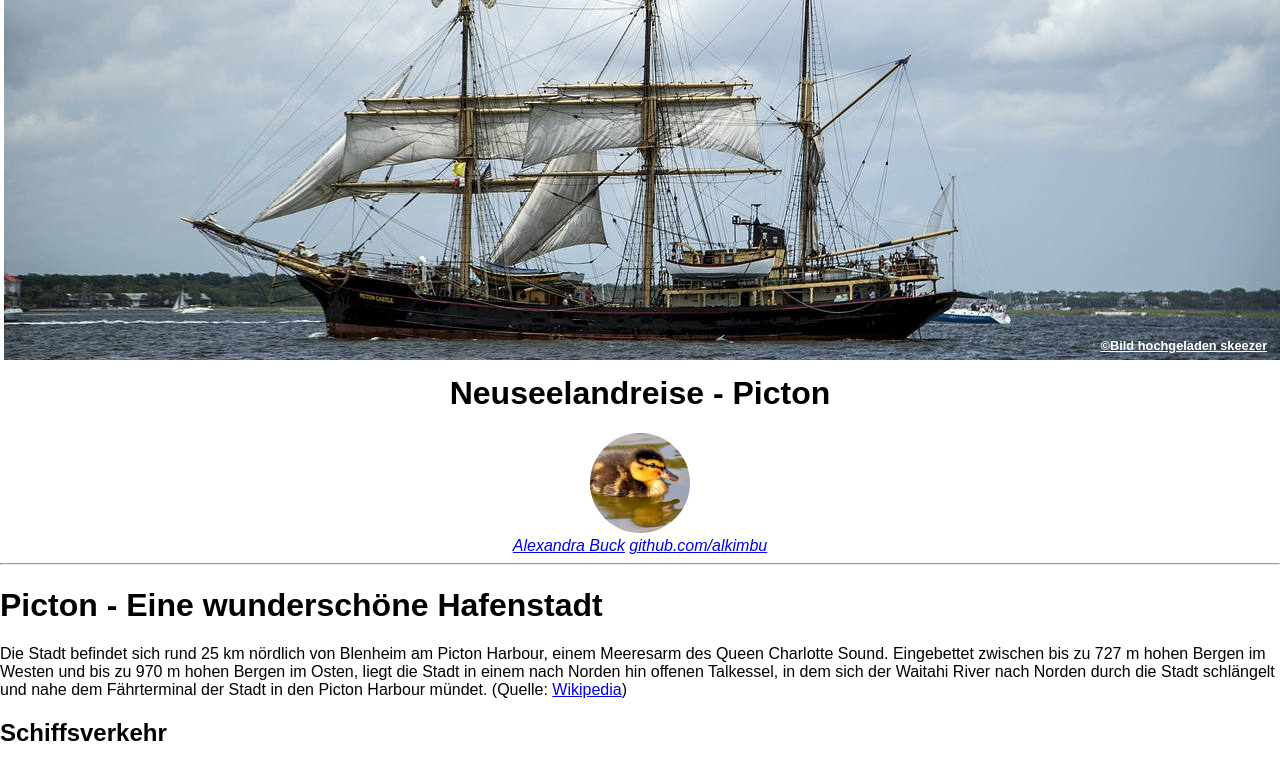
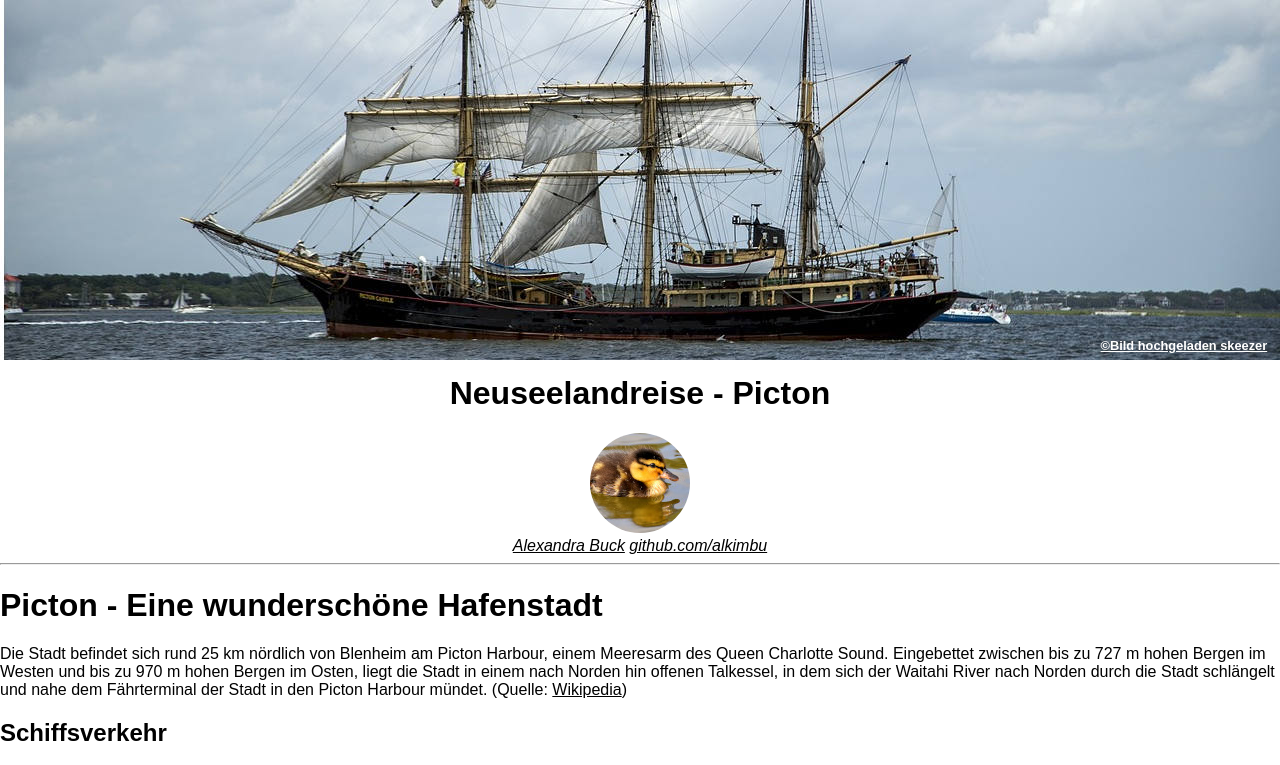
Before and after one commit to alkimbu/alkimbu.github.io, a plain HTML site: page nz/index.html in a window 1280 px wide. Shown: the top 765 px of the page. Drawn offline with Linux system fonts and the light colour scheme.

Commit message:
Links in schwarz

```diff
--- a/nz/main.css
+++ b/nz/main.css
@@ -28,3 +28,7 @@ header nav img {
     border-radius: 50%;
     /* macht Kreis aus dem Bild*/
 }
+
+a:link, a:visited{
+    color: black;
+}
```
